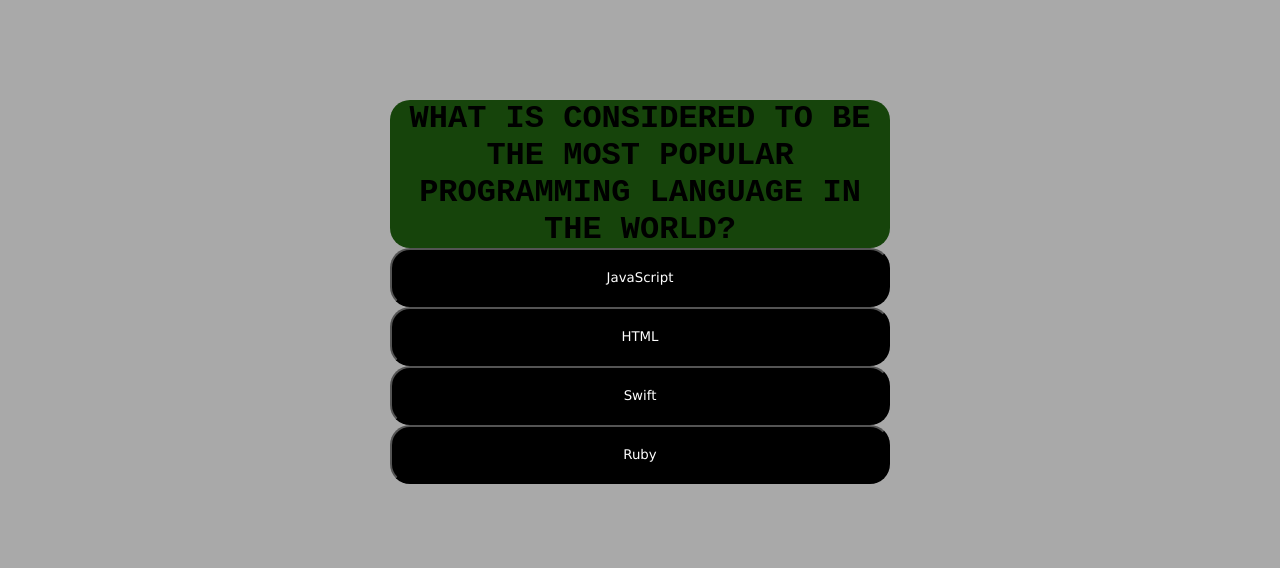
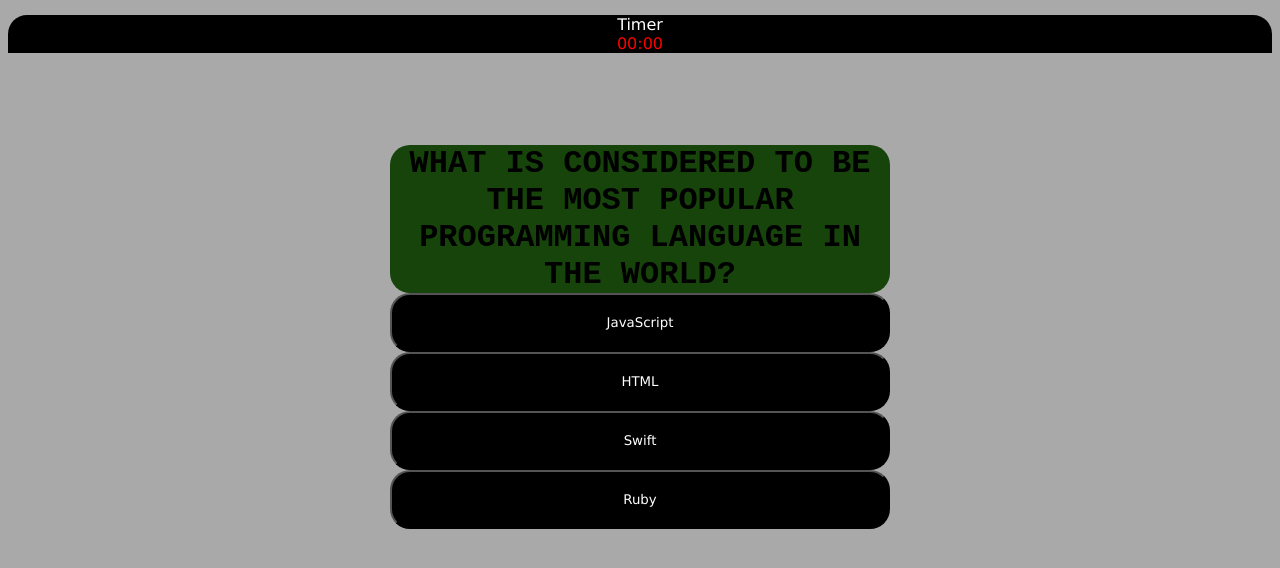
Before and after one commit to LiamZ34/coding-quiz-webpage, a plain HTML site: page game.html in a window 1280 px wide. Both pictures are taken after a click on the element "First Question". Drawn offline with Linux system fonts and the light colour scheme.

Commit message:
working on adding a timer

```diff
--- a/game.html
+++ b/game.html
@@ -8,6 +8,11 @@
     <link rel="stylesheet" href="style.css" />
   </head>
   <body>
+<div id="timer-box">
+    <div id="count" >Timer <div id="clock">30</div>
+    </div>
+</div>
+
     <div id="quiz-box"></div>
 
     <div id="begin" class="back">
--- a/script.js
+++ b/script.js
@@ -1,3 +1,7 @@
+var timerId;
+var timer = document.getElementById("clock")
+let timerInterval;
+
 var questions = [
     { title: 'What is considered to be the most popular programming language in the world?',
       options: [ 'JavaScript', 'HTML', 'Swift', 'Ruby'],
@@ -26,6 +30,8 @@ function startQuiz() {
     questionIndex = 0;
     displayQuestion()
 
+    startTimer()
+
     document.getElementById('begin').style.display='none'
 }
 
@@ -43,6 +49,26 @@ function displayQuestion() {
     }
 }
 
+startTimer = () => {
+    //this will clear am existing timer in case of restart
+    clearInterval(timerInterval);
+
+    //this will clear the variables
+    let second = 0,
+        minute = 0,
+        hour = 0
+
+    timerInterval = setInterval(function () {
+        timer.innerHTML =
+        (hour ? hour + ':' : '') +
+        (minute < 10 ? '0' + minute : minute) +
+        ':' +
+        (second <10 ? '0' + second : second);
+
+
+    })
+}
+
 function checkAnswer() {
     questionIndex ++
     displayQuestion()
--- a/style.css
+++ b/style.css
@@ -10,6 +10,23 @@
     transform: translate(-50%, -50%);
 
 }
+#timer-box {
+    width: 100%;
+    height: 30px;
+    margin: 15px auto;
+    position: relative;
+    text-align: center;
+}
+#count {
+    background: black;
+    color: white;
+    border-radius: 20px;
+}
+#clock {
+    background: black;
+    color: red;
+}
+
 #quiz-box {
     width: 500px;
     height: 100%;
```
